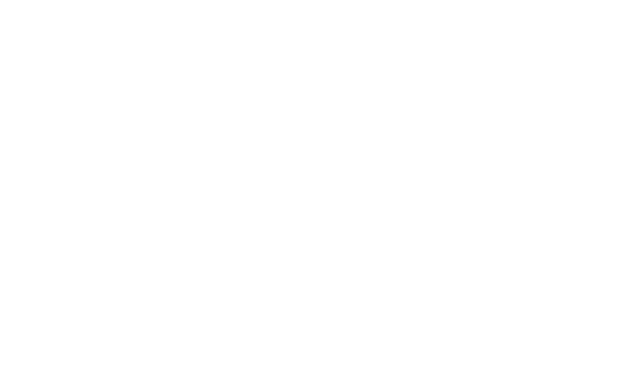
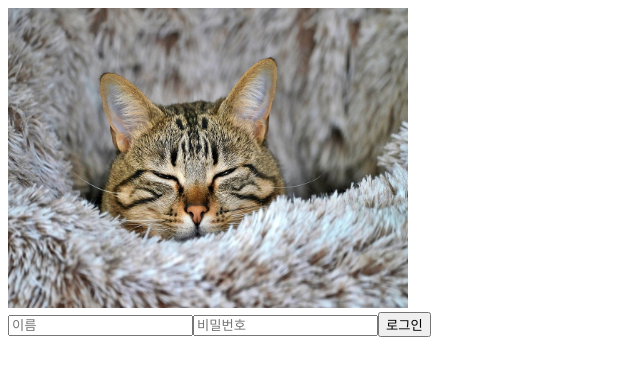
Before and after one commit to somn45/github-actions-practice, a React (Create React App) app: page / in a window 1280 px wide. Shown: the top 376 px of the page, without its empty margins (0-640 px from the left). Built offline with nearby package versions, Linux system fonts and the light colour scheme.

Commit message:
CI/CD 워크플로 작성

```diff
--- a/src/App.tsx
+++ b/src/App.tsx
@@ -1,5 +1,52 @@
+import { useState, useEffect } from 'react';
+import Cat from './Cat';
+import useInput, { Form } from './hooks/useInput';
+
 function App() {
-  return <div></div>;
+  const [form, setForm] = useState<Form | null>(null);
+  const [loading, setLoading] = useState(true);
+
+  useEffect(() => {
+    const loggedUser = localStorage.getItem('user');
+    if (loggedUser) {
+      const form: Form = JSON.parse(loggedUser);
+      setForm(form);
+      console.log(form);
+    }
+    setLoading(false);
+  }, [loading]);
+
+  const [input, setInput] = useInput(form ? form : { name: '', password: '' });
+
+  const handleForm = (e: React.MouseEvent<HTMLInputElement>) => {
+    e.preventDefault();
+    localStorage.setItem('user', JSON.stringify(input));
+    window.alert('로그인되었습니다.');
+  };
+
+  if (loading) return <div>로딩 중...</div>;
+  return (
+    <div>
+      <Cat />
+      <form>
+        <input
+          type="text"
+          name="name"
+          value={input.name}
+          onChange={setInput}
+          placeholder="이름"
+        />
+        <input
+          type="password"
+          name="password"
+          value={input.password}
+          onChange={setInput}
+          placeholder="비밀번호"
+        />
+        <input type="submit" value="로그인" onClick={handleForm} />
+      </form>
+    </div>
+  );
 }
 
 export default App;
--- /dev/null
+++ b/src/Cat.tsx
@@ -0,0 +1,7 @@
+export default function Cat() {
+  return (
+    <div>
+      <img src={require('./assets/cat.jpg')} width="400" height="300" />
+    </div>
+  );
+}
--- /dev/null
+++ b/src/hooks/useInput.ts
@@ -0,0 +1,29 @@
+import { useState } from 'react';
+
+export interface Form {
+  name: string;
+  password: string;
+}
+
+type useInputType = (
+  form: Form
+) => [Form, (e: React.ChangeEvent<HTMLInputElement>) => void];
+
+const useInput: useInputType = (form) => {
+  const [input, setInput] = useState(form);
+
+  const onchange = (e: React.ChangeEvent<HTMLInputElement>) => {
+    e.preventDefault();
+    const {
+      target: { name, value },
+    } = e;
+    setInput({
+      ...input,
+      [name]: value,
+    });
+  };
+
+  return [input, onchange];
+};
+
+export default useInput;
```
Also changed, not shown: src/assets/cat.jpg (added).
